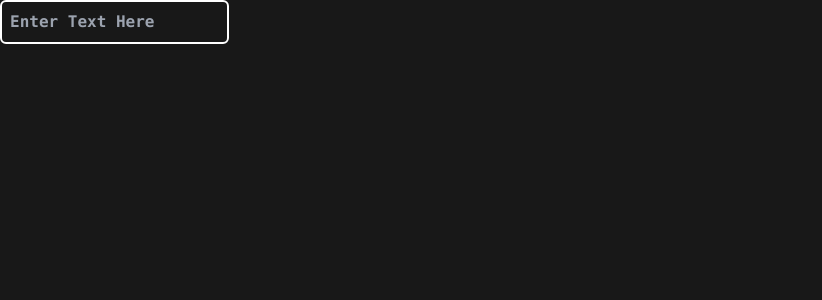
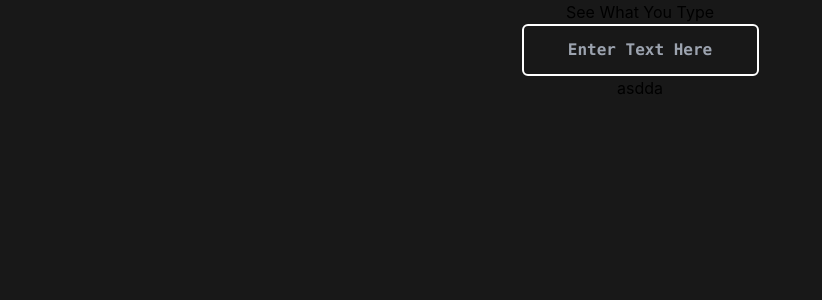
Before and after one commit to Killdroid2342/keylogger, a React (Vite) app: page / in a window 1280 px wide. Shown: the top 300 px of the page, without its empty margins (0-822 px from the left). Built offline with nearby package versions, Linux system fonts and the light colour scheme.

Commit message:
removed fragment added new styling

```diff
--- a/src/See-Typing/See-Typing.tsx
+++ b/src/See-Typing/See-Typing.tsx
@@ -1,4 +1,4 @@
-import React, { Fragment, useState } from 'react';
+import React, { useState } from 'react';
 
 const SeeType = () => {
   const [typing, setTyping] = useState('')
@@ -6,11 +6,12 @@ const SeeType = () => {
 
   }
    return(
-    <Fragment>
-      <div>
-        <input type="text" onChange={type} placeholder="Enter Text Here" className='border-2 border-white bg-transparent text-white rounded-md p-2 font-bold font-mono'/>
-      </div>
-    </Fragment>
+    <div className='flex flex-col items-center justify-center'>
+      <h1 className=''>See What You Type</h1>
+      <input type="text" onChange={type} placeholder="Enter Text Here" className='border-2 border-white bg-transparent text-white rounded-md text-center p-3 font-bold font-mono'/>
+      <p>{typing}asdda</p>
+    </div>
+
    )
 };
 
```
